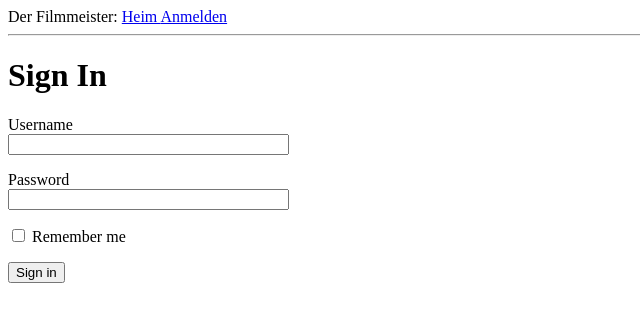
After one commit to Ricskal/filmmeister, a Flask app: template app/templates/login.html in a window 1280 px wide. The commit adds this page. Shown: the top 322 px of the page, without its empty margins (0-640 px from the left). Run offline with Flask 2, Linux system fonts and the light colour scheme; the template is opened without the code that fills it: values that come from a table or form of the project are taken from there, others are empty.

Commit message:
Inlog form toegevoegd

```diff
--- a/app/forms.py
+++ b/app/forms.py
@@ -4,3 +4,6 @@ from wtforms.validators import DataRequired
 
 class LoginForm(FlaskForm):
     username = StringField('Username', validators=[DataRequired()])
+    password = PasswordField('Password', validators=[DataRequired()])
+    remember_me = BooleanField('Remember me')
+    submit = SubmitField('Sign in')
--- a/app/templates/base.html
+++ b/app/templates/base.html
@@ -8,7 +8,11 @@
     {% endif %}
   </head>
   <body>
-    <div>Der Filmmeister: <a href="/index"> Heim </a></div>
+    <div>
+      Der Filmmeister:
+      <a href="/index"> Heim </a>
+      <a href="/Login"> Anmelden </a>
+    </div>
     <hr></hr>
     {% block content %}{% endblock %}
   </body>
--- /dev/null
+++ b/app/templates/login.html
@@ -0,0 +1,18 @@
+{% extends "base.html" %}
+
+{% block content %}
+    <h1>Sign In</h1>
+    <form action="" method="post" novalidate>
+        {{ form.hidden_tag() }}
+        <p>
+            {{ form.username.label }}<br>
+            {{ form.username(size=32) }}
+        </p>
+        <p>
+            {{ form.password.label }}<br>
+            {{ form.password(size=32) }}
+        </p>
+        <p>{{ form.remember_me() }} {{ form.remember_me.label }}</p>
+        <p>{{ form.submit() }}</p>
+    </form>
+{% endblock %}
```
Also changed, not shown: app/routes.py (+9 -1 lines).
